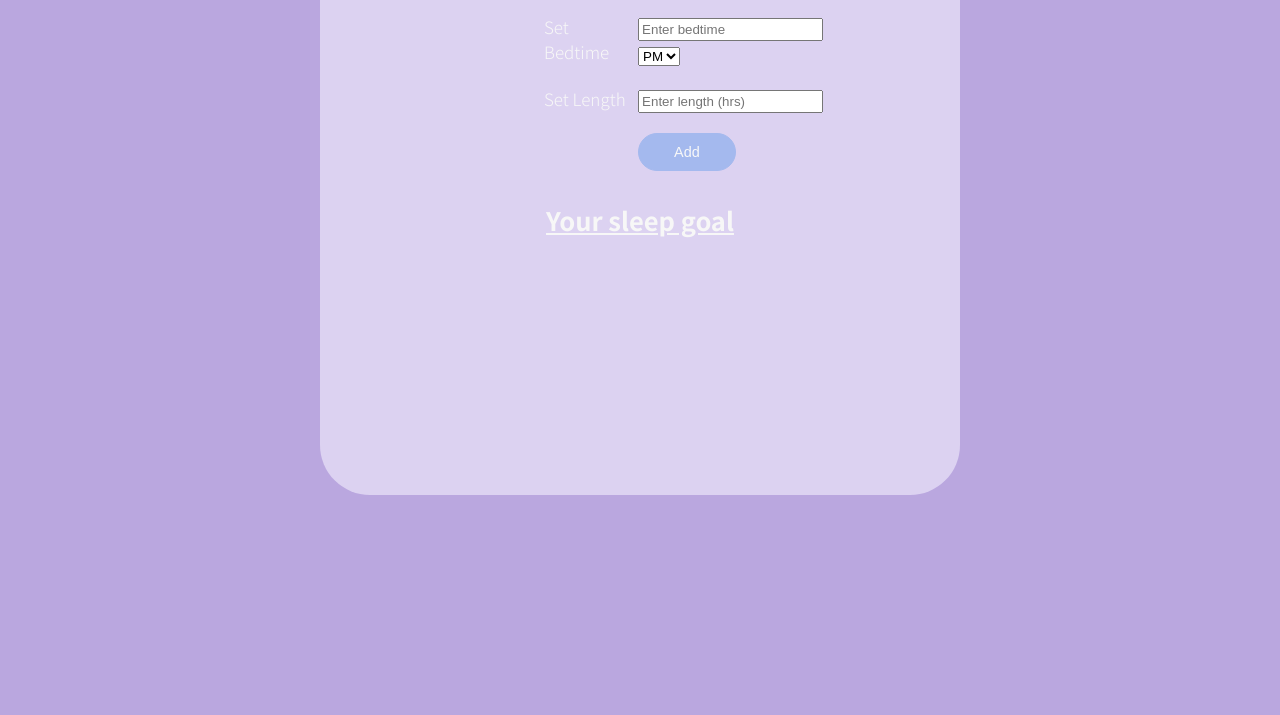
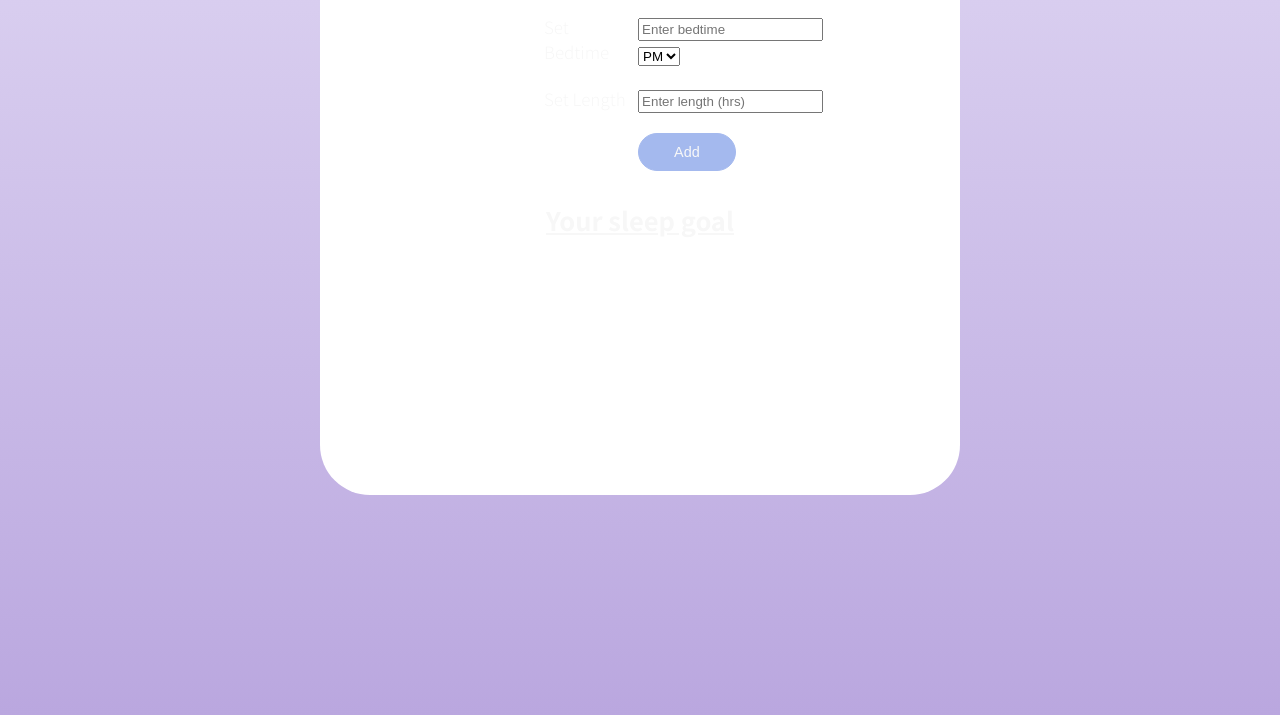
Before and after one commit to rtambunt/sleep-tracker-app-js, a website: page index.html in a window 1280 px wide. Shown: the part 85-800 px from the top of the page. Drawn offline with Linux system fonts and the light colour scheme.

Commit message:
Add background linear gradient

```diff
--- a/sass/_base.scss
+++ b/sass/_base.scss
@@ -17,6 +17,7 @@ Dark Purples: #6A2D8A #412A78 #0E0D5A
 
 :root {
   --color-primary: #baa7df;
+  --color-primary-light: #dcd2f1;
 }
 
 * {
@@ -27,8 +28,10 @@ Dark Purples: #6A2D8A #412A78 #0E0D5A
 
 html,
 body {
-  background-color: var(--color-primary);
-  background-image: url(test.png);
+  background-image: linear-gradient(
+    var(--color-primary-light),
+    var(--color-primary)
+  );
   background-size: cover;
   background-repeat: no-repeat;
   background-attachment: fixed;
--- a/sass/_layout.scss
+++ b/sass/_layout.scss
@@ -7,7 +7,7 @@
   height: 70vh;
   margin: auto;
   width: 50%;
-  background-color: #dcd2f1;
+  background-color: #fff;
 }
 
 .input-container {
```
Also changed, not shown: css/style.css.
